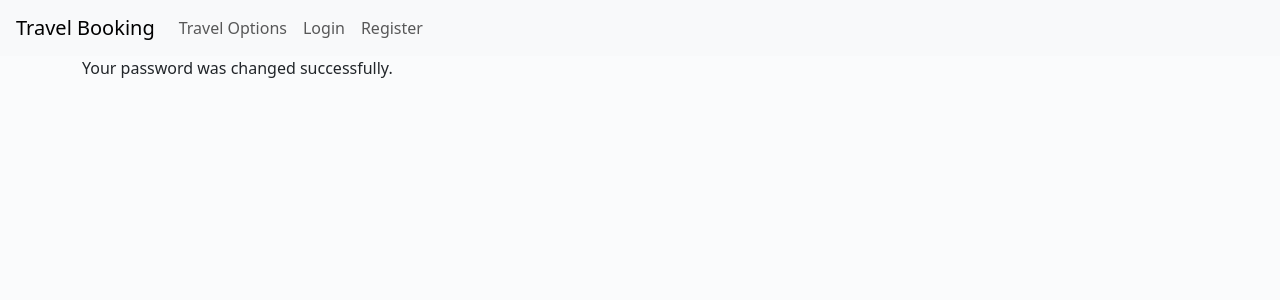
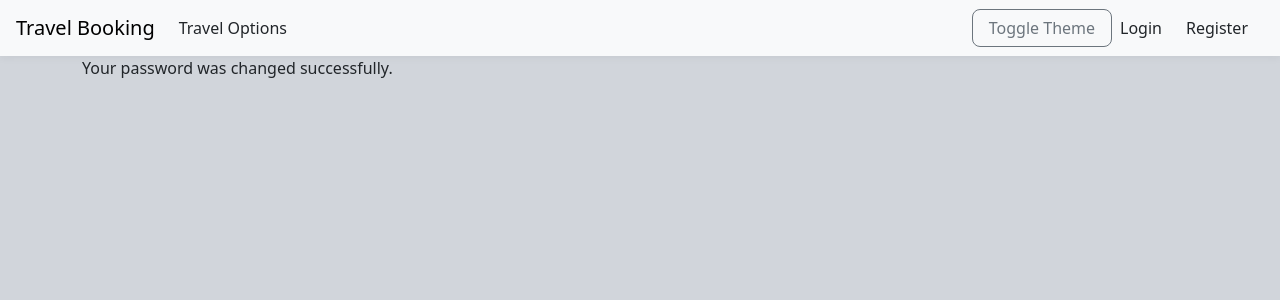
Before and after one commit to SHR3YGO3L/travel_booking, a Django app: template templates/booking/password_change_done.html in a window 1280 px wide. Shown: the top 300 px of the page. Run offline with Django 3.2, Linux system fonts and the light colour scheme; the template is opened without the code that fills it, so the values that code supplies are empty.

Commit message:
done theme toggle function

```diff
--- a/booking/urls.py
+++ b/booking/urls.py
@@ -9,12 +9,14 @@ urlpatterns = [
     path('travel/', views.travel_options, name='travel_options'),
 
     path('login/', auth_views.LoginView.as_view(template_name='booking/login.html'), name='login'),
-    path('logout/', auth_views.LogoutView.as_view(template_name='booking/logout.html',http_method_names=['get', 'post']), name='logout'),
+
     path('book/<int:travel_id>/', views.book_travel, name='book_travel'),
     path('cancel-booking/<int:booking_id>/', views.cancel_booking, name='cancel_booking'),
     path('my-bookings/', views.my_bookings, name='my_bookings'),
 
 
+
+    path('logout/', views.logout_view, name='logout'),
     path('password-change/', auth_views.PasswordChangeView.as_view(template_name='booking/password_change.html', success_url='/'), name='password_change'),
     path('toggle-theme/', views.toggle_theme, name='toggle_theme'),
     path('password-change/done/', auth_views.PasswordChangeDoneView.as_view(template_name='booking/password_change_done.html'), name='password_change_done'),
--- a/templates/base.html
+++ b/templates/base.html
@@ -1,37 +1,79 @@
 <!DOCTYPE html>
-<html lang="en">
+<html lang="en" data-bs-theme="light">
 <head>
-  <!-- ... meta tags, title, Bootstrap CSS ... -->
+  <meta charset="UTF-8" />
+  <title>{% block title %}Travel Booking{% endblock %}</title>
+  <meta name="viewport" content="width=device-width, initial-scale=1" />
   <link href="https://cdn.jsdelivr.net/npm/bootstrap@5.3.0/dist/css/bootstrap.min.css" rel="stylesheet" />
   <style>
     body {
-      background: #fafbfc;
+      background-color: #d1d5db;
+      transition: background-color 0.3s ease;
     }
-    .center-form {
-      max-width: 400px;
-      margin: 40px auto;
-      background: #fff;
-      padding: 2.5em 2em 2em 2em;
-      border-radius: 16px;
-      box-shadow: 0 2px 24px rgb(0 0 0 / 8%);
+    html[data-bs-theme="dark"] body {
+      background-color: #121212;
+    }
+    nav.navbar {
+      transition: background-color 0.3s ease;
+    }
+    nav.navbar-light {
+      background-color: #f8f9fa !important;
+      box-shadow: 0 2px 8px rgba(0,0,0,0.05);
+    }
+    html[data-bs-theme="dark"] nav.navbar.navbar-light {
+      background-color: #212529 !important; /* dark navbar background */
+      box-shadow: 0 2px 12px rgba(0,0,0,0.6);
+    }
+    .btn, .nav-link.btn {
+      border-radius: 0.5rem; /* smooth rounded edges */
+      padding: 0.375rem 1rem; /* balanced padding */
+      transition: background-color 0.3s ease, color 0.3s ease;
+    }
+    /* Dark mode button tweaks */
+    html[data-bs-theme="dark"] .btn-outline-secondary,
+    html[data-bs-theme="dark"] .btn-outline-light {
+      color: #fff !important;
+      background-color: transparent !important;
+      border-color: #fff !important;
+    }
+    html[data-bs-theme="dark"] .btn-outline-secondary:hover,
+    html[data-bs-theme="dark"] .btn-outline-light:hover {
+      background-color: #495057 !important;
+      color: #fff !important;
+      border-color: #495057 !important;
+    }
+    /* Navbar link color */
+    nav.navbar .nav-link {
+      color: #212529;
+      margin-right: 0.5rem;
+    }
+    html[data-bs-theme="dark"] nav.navbar .nav-link {
+      color: #f8f9fa;
     }
   </style>
 </head>
 <body>
-  <!-- Navbar: always full width, at the top -->
-  <nav class="navbar navbar-expand-lg navbar-light bg-light px-3">
+  <nav class="navbar navbar-expand-lg navbar-light px-3">
     <a class="navbar-brand" href="{% url 'travel_options' %}">Travel Booking</a>
     <div class="collapse navbar-collapse">
-      <ul class="navbar-nav mr-auto">
+      <ul class="navbar-nav me-auto flex-row align-items-center">
+
         <li class="nav-item"><a class="nav-link" href="{% url 'travel_options' %}">Travel Options</a></li>
         {% if user.is_authenticated %}
           <li class="nav-item"><a class="nav-link" href="{% url 'my_bookings' %}">My Bookings</a></li>
         {% endif %}
       </ul>
-      <ul class="navbar-nav">
+      <ul class="navbar-nav align-items-center">
+        <li class="nav-item">
+          <button class="btn btn-outline-secondary theme-toggle" onclick="toggleTheme()">Toggle Theme</button>
+        </li>
+        {% if user.is_authenticated %}
+          <li class="nav-item">
+            <a class="btn btn-outline-secondary me-2" href="{% url 'logout' %}">Logout</a>
+          </li>
+        {% endif %}
         {% if user.is_authenticated %}
           <li class="nav-item nav-link disabled">Hello, {{ user.username }}</li>
-          <li class="nav-item"><a class="nav-link" href="{% url 'logout' %}">Logout</a></li>
         {% else %}
           <li class="nav-item"><a class="nav-link" href="{% url 'login' %}">Login</a></li>
           <li class="nav-item"><a class="nav-link" href="{% url 'register' %}">Register</a></li>
@@ -39,9 +81,15 @@
       </ul>
     </div>
   </nav>
-  <!-- Main content: block for extending pages -->
   <div class="container">
     {% block content %}{% endblock %}
   </div>
+  <script>
+    function toggleTheme() {
+      const html = document.documentElement;
+      const currentTheme = html.getAttribute('data-bs-theme');
+      html.setAttribute('data-bs-theme', currentTheme === 'dark' ? 'light' : 'dark');
+    }
+  </script>
 </body>
 </html>
--- a/templates/booking/logout.html
+++ b/templates/booking/logged_out.html
@@ -1,4 +1,3 @@
-{% extends "base.html" %}
 
 {% block content %}
 <style>
--- a/templates/booking/login.html
+++ b/templates/booking/login.html
@@ -1,4 +1,4 @@
-{% extends "base.html" %}
+
 
 {% block content %}
 <style>
--- a/templates/booking/register.html
+++ b/templates/booking/register.html
@@ -1,4 +1,4 @@
-{% extends "base.html" %}
+
 
 {% block content %}
 <style>
```
